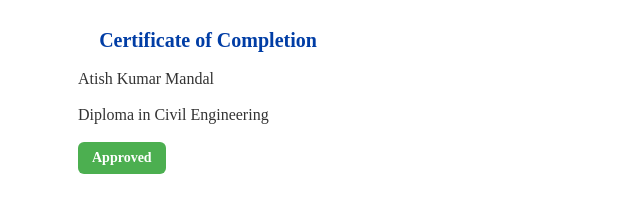
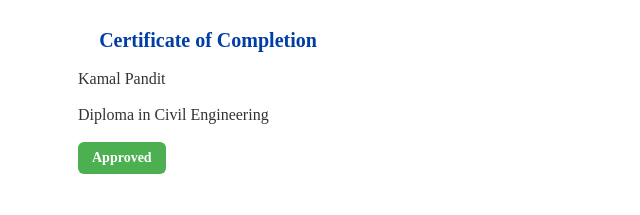
Before and after one commit to rajnishsinghrajput338-commits/ctevtorg-Qr-Public-101170, a plain HTML site: page index.html in a window 1280 px wide. Shown: the part 315-530 px from the top of the page, 432-1072 px from the left. Drawn offline with Linux system fonts and the light colour scheme.

Commit message:
Update index.html

```diff
--- a/index.html
+++ b/index.html
@@ -174,7 +174,7 @@
 
             <dl class="info-list" aria-labelledby="cert-info">
                 <dt id="cert-info" class="info-label">Student Name</dt>
-                <dd class="info-value">Atish Kumar Mandal</dd>
+                <dd class="info-value">Kamal Pandit</dd>
 
                 <dt class="info-label">Course</dt>
                 <dd class="info-value">Diploma in Civil Engineering</dd>
```
